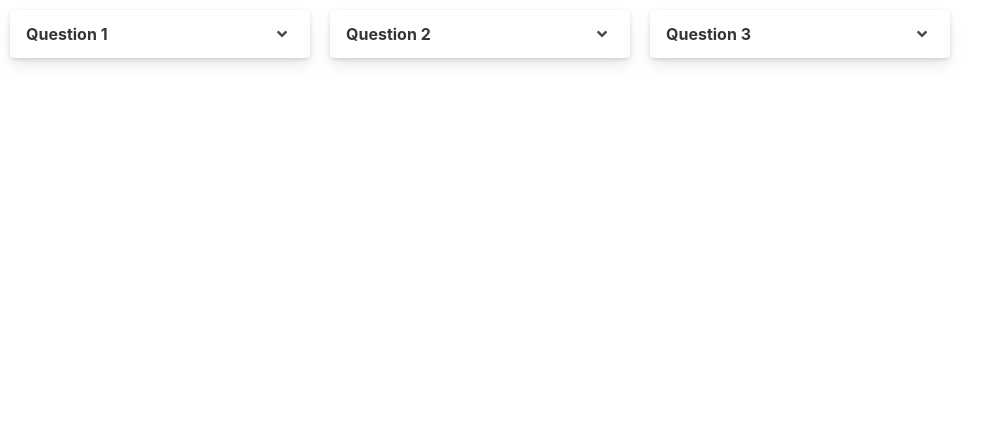
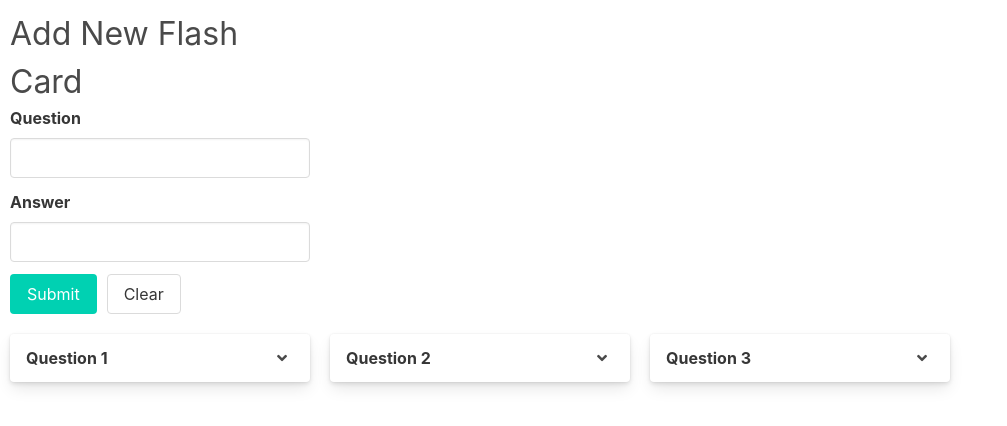
Before and after one commit to kdomgjoni/ng-flashcards, an Angular app: page / in a window 1280 px wide. Shown: the top 426 px of the page, without its empty margins (0-1007 px from the left). Built offline with nearby package versions, Linux system fonts and the light colour scheme.

Commit message:
template driven-from with CRUD emlements

```diff
--- a/src/app/app.component.css
+++ b/src/app/app.component.css
@@ -2,3 +2,10 @@
   display: flex;
   flex-wrap: wrap;
  }
+ form {
+  margin: 10px;
+  width: 300px;
+ }
+ .clear-btn {
+  margin-left: 10px;
+ }
--- a/src/app/app.component.html
+++ b/src/app/app.component.html
@@ -1,8 +1,31 @@
+<form #flashForm="ngForm">
+  <h1 class="is-size-3">Add New Flash Card</h1>
+  <div class="field">
+    <label class="label" for="">Question</label>
+    <div class="control">
+      <input required class="input" type="text" name="question" #question [(ngModel)]="flash.question"
+        [ngClass]="{'is-danger': question.invalid && !question.pristine}">
+    </div>
+  </div>
+  <div class="field">
+    <label for="" class="label">Answer</label>
+    <div class="control">
+      <input required class="input" type="text" name="answer" #answer [(ngModel)]="flash.answer"
+        [ngClass]="{'is-danger': answer.invalid && !answer.pristine}">
+    </div>
+  </div>
+
+  <button *ngIf="editing; else submitBtn" class="button is-primary" type="submit" (click)="handleUpdate()">Update</button>
+  <ng-template #submitBtn>
+    <button class="button is-primary" type="submit" (click)="handleSubmit()">Submit</button>
+  </ng-template>
+  <button *ngIf="editing; else clearBtn" class="button clear-btn" (click)="handleCancel()">Cancel</button>
+  <ng-template #clearBtn>
+    <button class="button clear-btn" (click)="handleClear()">Clear</button>
+  </ng-template>
+
+</form>
+
 <app-flash *ngFor="let flash of flashs;
-  trackBy: trackByFlashId"
-  [flash]="flash"
-  (onToggleCard)="handleToggleCard($event)"
-  (onDelete)="handleDelete($event)"
-  (onEdit)="handleEdit($event)"
-  (onRememberedChange)="handleRememeberedChange($event)"
-  ></app-flash>
+  trackBy: trackByFlashId" [flash]="flash" (onToggleCard)="handleToggleCard($event)" (onDelete)="handleDelete($event)"
+  (onEdit)="handleEdit($event)" (onRememberedChange)="handleRememeberedChange($event)"></app-flash>
--- a/src/app/app.component.ts
+++ b/src/app/app.component.ts
@@ -1,5 +1,6 @@
-import { Component } from '@angular/core';
+import { Component, ViewChild } from '@angular/core';
 import { IFlash } from './flash.model';
+import { NgForm } from '@angular/forms';
 
 @Component({
   selector: 'app-root',
@@ -10,6 +11,13 @@ import { IFlash } from './flash.model';
 
 
 export class AppComponent {
+  @ViewChild('flashForm', { static: false }) flashForm: NgForm;
+
+  flash = {
+    question: '',
+    answer: ''
+  };
+
   flashs: IFlash[] = [{
     question: 'Question 1',
     answer: 'Answer 1',
@@ -44,7 +52,7 @@ export class AppComponent {
     flash.show = !flash.show;
   }
 
-  handleDelete(id: number){
+  handleDelete(id: number) {
     const flashId = this.flashs.findIndex(flash => flash.id === id);
     this.flashs.splice(flashId, 1);
 
@@ -56,11 +64,48 @@ export class AppComponent {
     // TODO: We will add editing logic after adding the form
   }
 
-  handleRememeberedChange({id, flag}) {
+  handleRememeberedChange({ id, flag }) {
     const flash = this.flashs.find(flash => flash.id === id);
     flash.remembered = flag;
   }
 
+  handleSubmit(): void {
+    this.flashs.push({
+      id: this.getRandomNumber(),
+      ...this.flash,
+    });
+    this.handleClear();
+
+    console.log(this.flashs);
+  }
 
 
+  handleClear() {
+    this.flash = {
+      question: '',
+      answer: '',
+    };
+    this.flashForm.reset();
+  }
+
+  handleEdit(id: number): void {
+    this.editing = true;
+    this.editingId = id;
+    const flash = this.flashs.find(flash => flash.id === id);
+    this.flash.question = flash.question;
+    this.flash.answer = flash.answer;
+  }
+
+  handleUpdate() {
+    const flash = this.flashs.find(flash => flash.id === this.editingId);
+    flash.question = this.flash.question;
+    flash.answer = this.flash.answer;
+    this.handleCancel();
+  }
+  handleCancel() {
+    this.editing = false;
+    this.editingId = undefined;
+    this.handleClear();
+  }
+
 }
--- a/src/app/app.module.ts
+++ b/src/app/app.module.ts
@@ -1,5 +1,6 @@
 import { BrowserModule } from '@angular/platform-browser';
 import { NgModule } from '@angular/core';
+import { FormsModule } from '@angular/forms';
 
 import { AppComponent } from './app.component';
 import { FlashComponent } from './flash/flash.component';
@@ -10,7 +11,8 @@ import { FlashComponent } from './flash/flash.component';
     FlashComponent
   ],
   imports: [
-    BrowserModule
+    BrowserModule,
+    FormsModule
   ],
   providers: [],
   bootstrap: [AppComponent]
```
